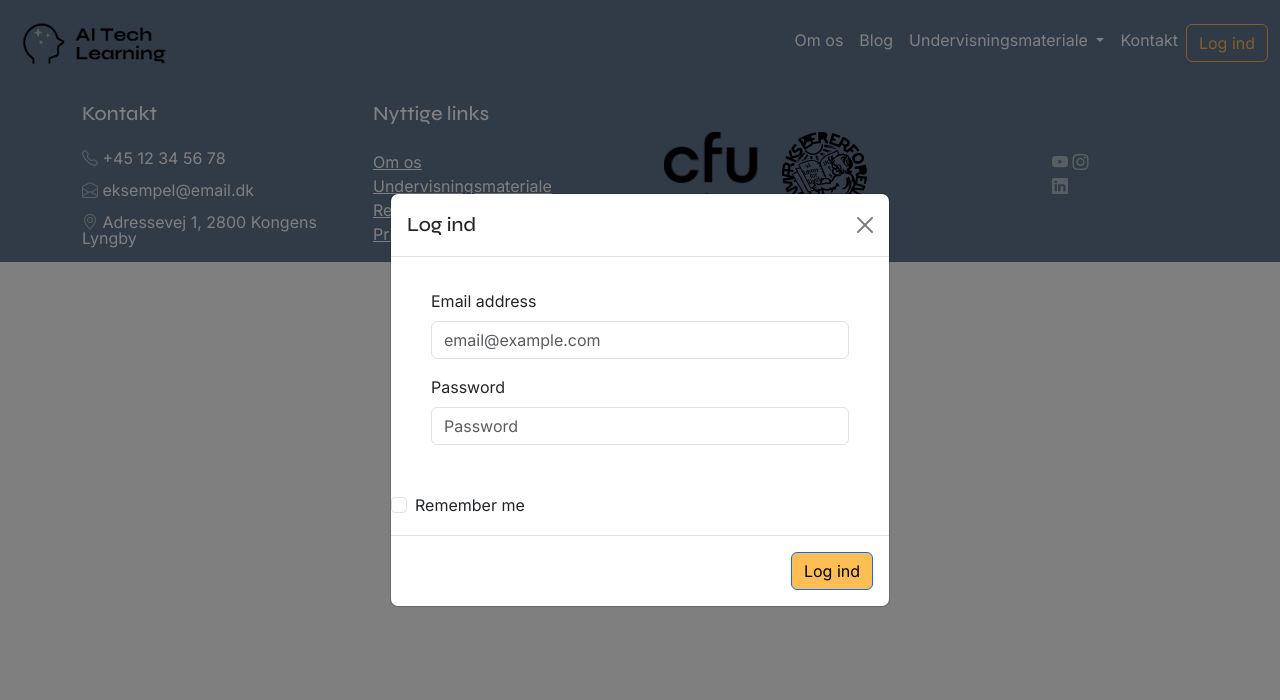
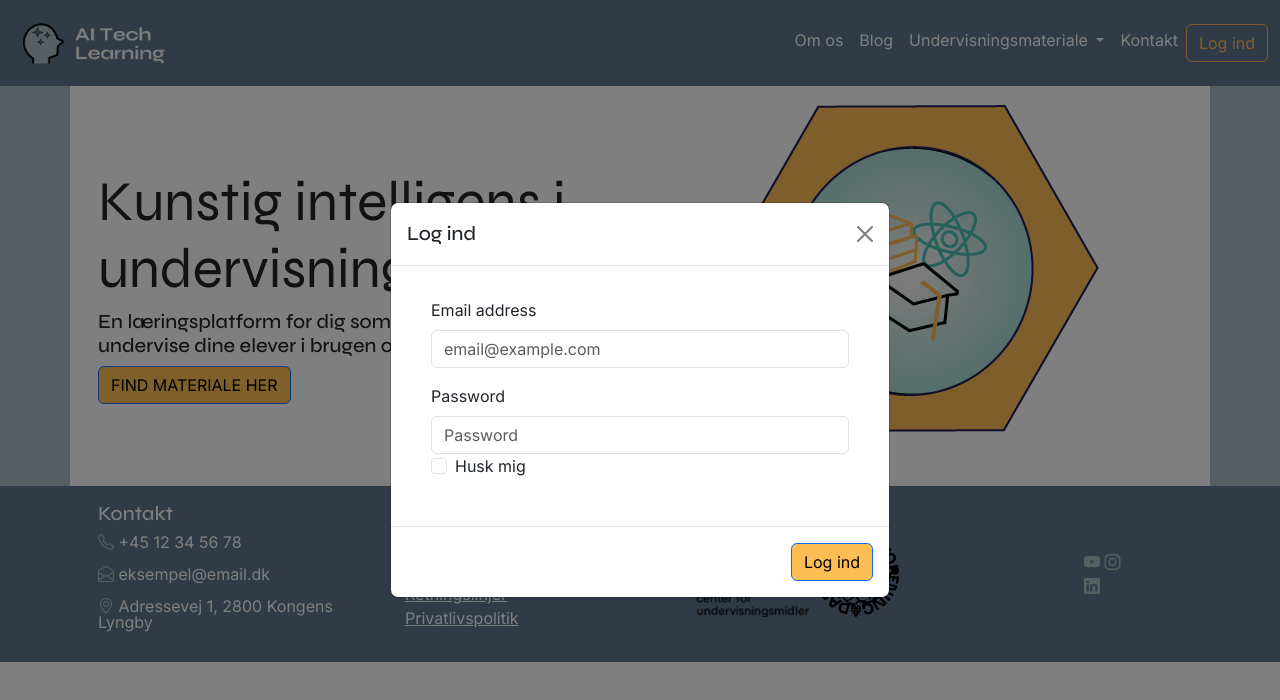
Before and after one commit to Vbroendum/semester-2-eksamen, a plain HTML site: page index.html in a window 1280 px wide. Both pictures are taken after a click on the button "Log ind". Drawn offline with nearby package versions, Linux system fonts and the light colour scheme.

Commit message:
modal update i nav baren

```diff
--- a/index.html
+++ b/index.html
@@ -14,7 +14,7 @@
     <nav class="navbar sticky-top navbar-expand-lg">
         <div class="container-fluid">
           <a class="navbar-brand" href="index.html">
-            <img src="/img/ai-tech-learning.png" height="60px" alt="">
+            <img src="/img/aitl-logo-inverted.png" height="60px" alt="">
           </a>
           <button class="navbar-toggler" type="button" data-bs-toggle="collapse" data-bs-target="#navbarNavDropdown" aria-controls="navbarNavDropdown" aria-expanded="false" aria-label="Toggle navigation">
             <span class="navbar-toggler-icon"></span>
@@ -65,27 +65,47 @@
                   <div class="mb-3">
                     <label for="exampleDropdownFormPassword1" class="form-label">Password</label>
                     <input type="password" class="form-control" id="exampleDropdownFormPassword1" placeholder="Password">
+                    <div class="mb-3">
+                      <div class="form-check">
+                        <input type="checkbox" class="form-check-input" id="dropdownCheck">
+                        <label class="form-check-label" for="dropdownCheck">
+                          Husk mig
+                        </label>
+                      </div>
+                    </div>
                   </div>
                 </form>
             </div>
-            <div class="mb-3">
-              <div class="form-check">
-                <input type="checkbox" class="form-check-input" id="dropdownCheck">
-                <label class="form-check-label" for="dropdownCheck">
-                  Remember me
-                </label>
-              </div>
-            </div>
+
             <div class="modal-footer">
               <button type="button" class="btn btn-primary" data-bs-dismiss="modal">Log ind</button>
             </div>
           </div>
         </div>
       </div>
+      <main class="container-fluid">
+        <section class="container hero" style="background-color: white;">
+          <div class="row gx-5">
+            <div class="col-md-6 col-lg-6 col-sm-12 m-3 align-self-center">
+              <h1 class="display-4">
+                Kunstig intelligens i undervisningen
+              </h1>
+              <h5>
+                En læringsplatform for dig som lærer, der gerne vil undervise dine elever i brugen om AI
+              </h5>
+              <button class="btn btn-primary text-align-center">FIND MATERIALE HER</button>
+            </div>
+            <div class="col-md-5 col-lg-5 col-sm-12 mx-3">
+              <img src="/img/grafik-materiale.png" alt="">
+            </div>
+
+          </div>
+        </section>
+      </main>
 <footer class="d-flex justify-content-center">
       <div class="container justify-content-center">
         <div class="row gx-5">
-          <div class="col-sm-12 col-md-8 col-lg-3">
+          <div class="col-md-6 col-lg-3 col-sm-12 m-3 kontakt">
             <h5>
                 Kontakt
             </h5>
@@ -93,7 +113,7 @@
             <p><i class="bi bi-envelope-open"></i> eksempel@email.dk</p>
             <p><i class="bi bi-geo-alt"></i> Adressevej 1, 2800 Kongens Lyngby</p>
           </div>
-          <div class="col-sm-12 col-md-8 col-lg-3">
+          <div class="col-sm-12 col-md-6 col-lg-3 my-3 links">
             <h5>
                 Nyttige links
             </h5>
@@ -102,11 +122,11 @@
             <a href="#">Retningslinjer</a><br>
             <a href="#">Privatlivspolitik</a>
           </div>
-          <div class="col-sm-6 col-md-8 col-lg-4 align-self-center">
+          <div class="col-sm-12 col-md-6 col-lg-4 align-self-center my-3 samarbejde">
             <img src="/img/cfu.png" alt="">
             <img src="/img/forening.png" alt="">
           </div>
-          <div class="col-sm-12 col-md-8 col-lg-1 align-self-center justify-content-end">
+          <div class="col-sm-12 col-md-6 col-lg-1 align-self-center justify-content-end my-3 socials">
             <a href="#"><i class="bi bi-youtube"></i></a>
             <a href="#"><i class="bi bi-instagram"></i></a>
             <a href="#"><i class="bi bi-linkedin"></i></a>
--- a/style.css
+++ b/style.css
@@ -17,8 +17,9 @@ body {
 
 h1, h2, h3, h4, h5, h6{
     font-family: 'Syne';
-    line-height: 42pt;
+
 }
+
 
 p, a {
     font-family: 'Inter';
@@ -44,6 +45,7 @@ p, a {
 .btn-outline-primary:hover {
     background-color: var(--primary-cta);
     color: var(--sort);
+    border: 1px solid var(--sort);
 }
 
 .navbar {
@@ -79,6 +81,10 @@ footer i:hover {
     color: #fff;
 }
 
+main {
+    background-color: var(--blue-grey);
+}
+
 footer h5 {
     color: var(--hvid);
 }
@@ -98,3 +104,9 @@ footer a:hover {
 footer {
     background-color: var(--primary-blue);
 }
+
+@media (max-width:768px) {
+    .kontakt, .links, .samarbejde, .socials {
+        text-align: center;
+    }
+}
```
Also changed, not shown: blog.html (+30 -14 lines), elever.html (+30 -14 lines), kontakt.html (+30 -14 lines), om-os.html (+30 -14 lines), quiz.html (+30 -14 lines), teacher.html (+30 -14 lines), uvm.html (+31 -14 lines), img/aitl-logo-inverted.png (added), 1 other file.
